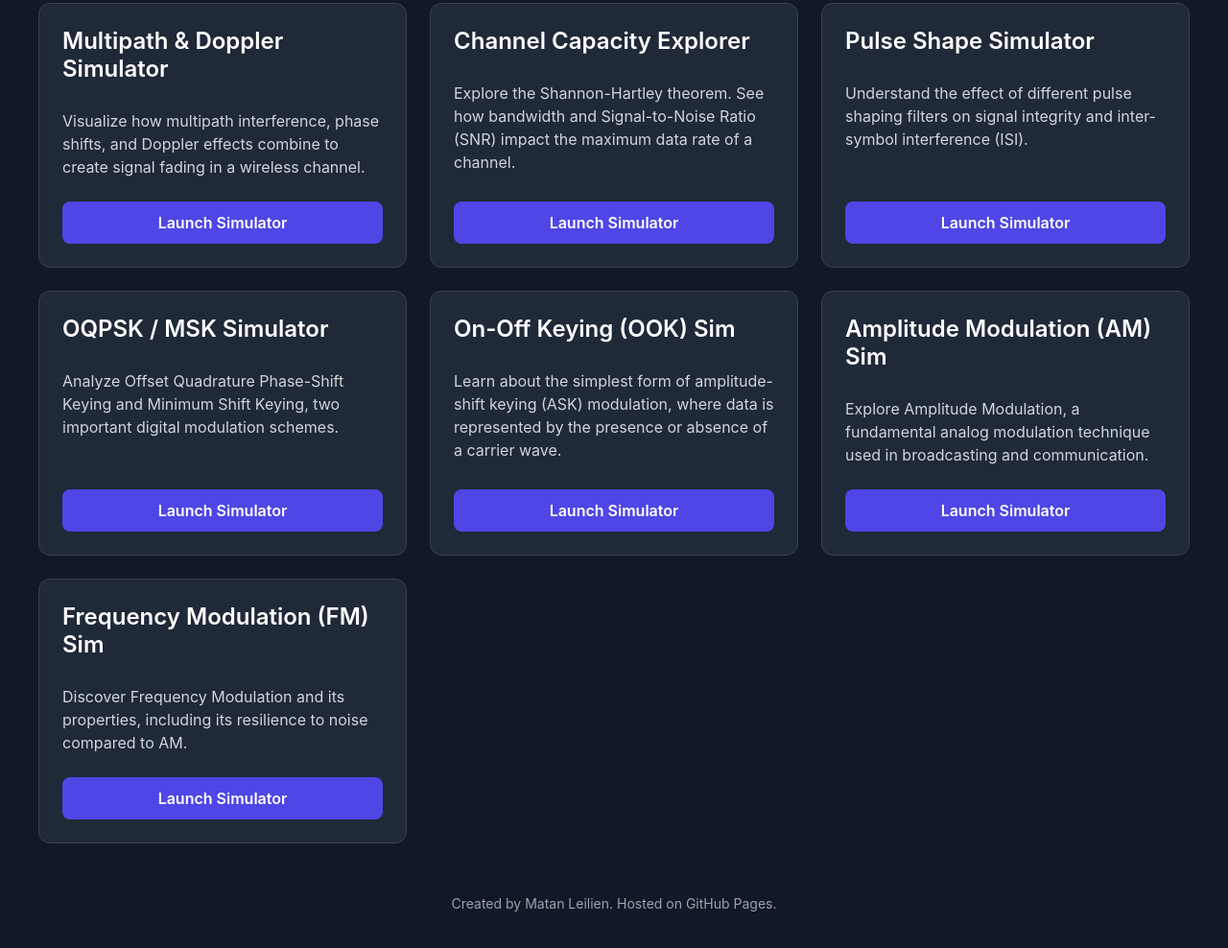
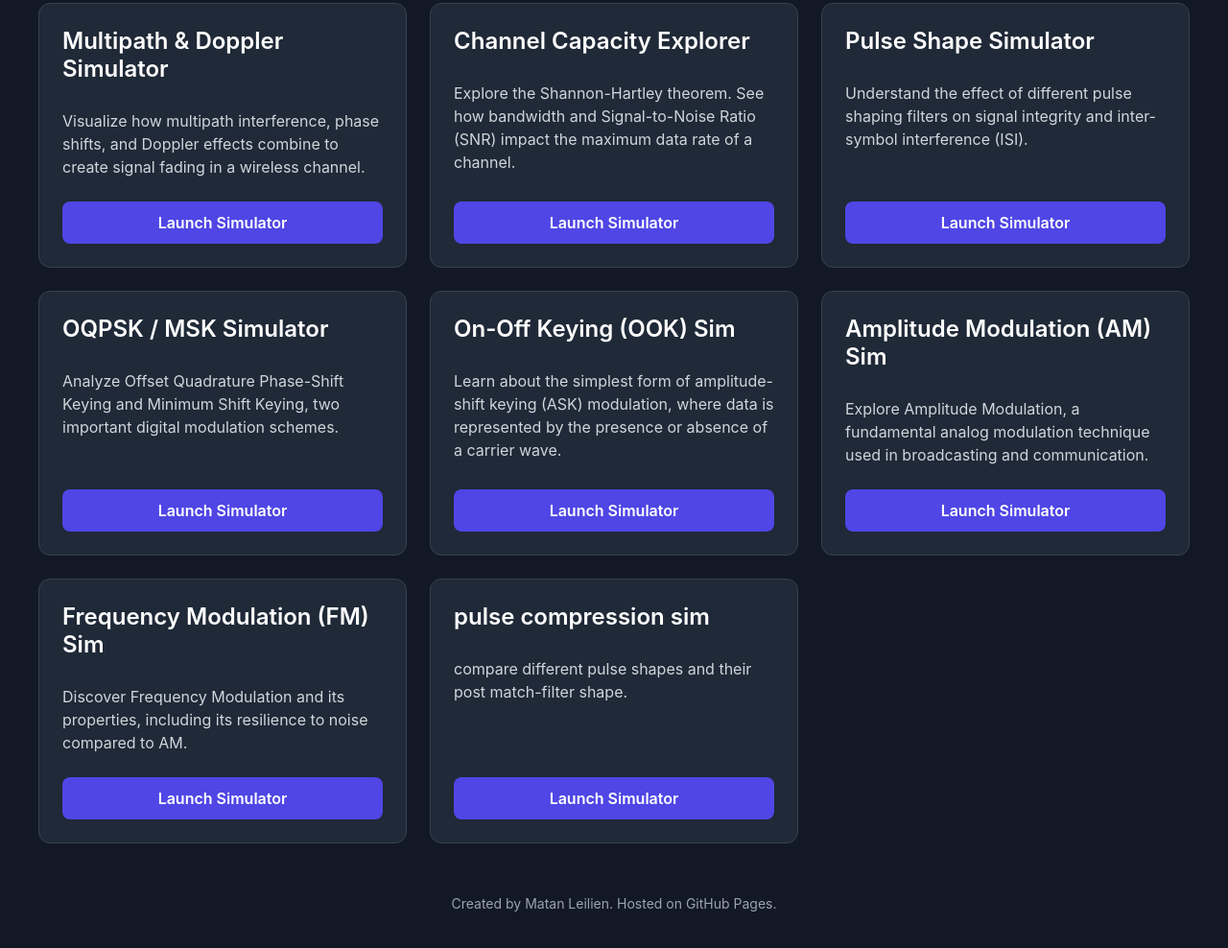
Before and after one commit to matanleilien/teaching_aids, a plain HTML site: page index.html in a window 1280 px wide. Shown: the part 210-1198 px from the top of the page at 96% size. Drawn offline with Linux system fonts and the light colour scheme.

Commit message:
Update index.html
pulse compression

```diff
--- a/index.html
+++ b/index.html
@@ -161,6 +161,12 @@
             <a href="fm_sim.html" class="card-button">Launch Simulator</a>
         </div>
 
+        <div class="card">
+            <h2>pulse compression sim</h2>
+            <p>compare different pulse shapes and their post match-filter shape.</p>
+            <a href="pulse_compression.html" class="card-button">Launch Simulator</a>
+        </div>
+
     </main>
 
     <footer class="footer">
```
